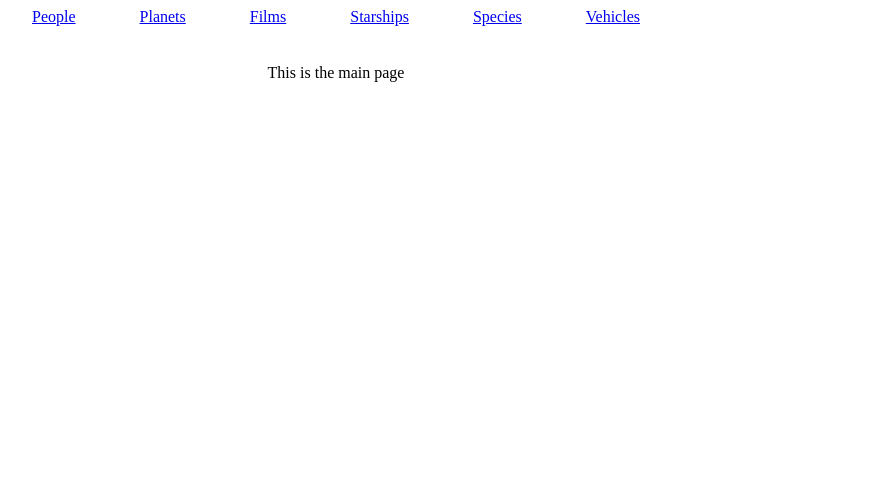
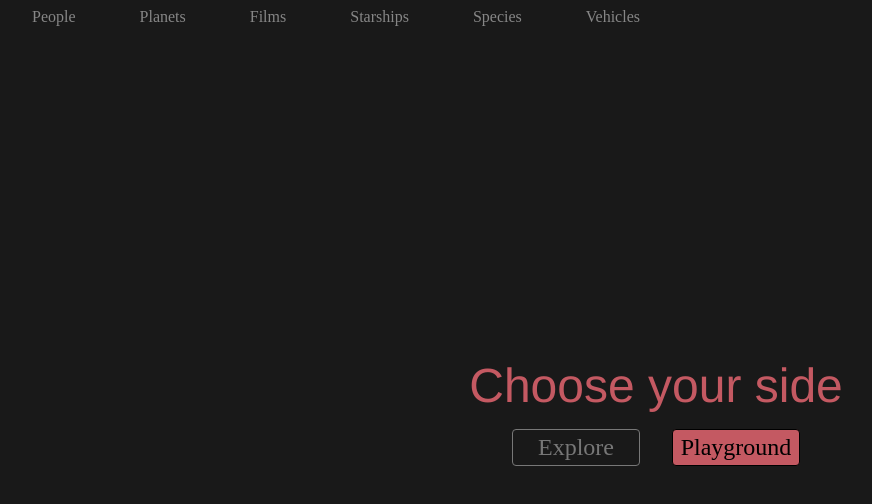
Before and after one commit to 4sites/swapiql-react-node-graphql, a Next.js app in the folder client-next/: page / in a window 1280 px wide. Shown: the top 504 px of the page, without its empty margins (304-1176 px from the left). Built offline with nearby package versions, Linux system fonts and the light colour scheme.

Commit message:
some shitty styles

```diff
--- a/client-next/components/Header.tsx
+++ b/client-next/components/Header.tsx
@@ -1,12 +1,24 @@
 import Link from 'next/link'
 
 export default () => (
-  <div className="w100 h2 flex justify-center">
-      <Link prefetch href='/people'><a className="ph4 pv2">People</a></Link>
-      <Link prefetch href='/planets'><a className="ph4 pv2">Planets</a></Link>
-      <Link prefetch href='/films'><a className="ph4 pv2">Films</a></Link>
-      <Link prefetch href='/starships'><a className="ph4 pv2">Starships</a></Link>
-      <Link prefetch href='/species'><a className="ph4 pv2">Species</a></Link>
-      <Link prefetch href='/vehicles'><a className="ph4 pv2">Vehicles</a></Link>
+  <div className="w100 flex justify-center">
+    <Link prefetch href="/people">
+      <a className="ph4 pv2 no-underline grey">People</a>
+    </Link>
+    <Link prefetch href="/planets">
+      <a className="ph4 pv2 no-underline grey">Planets</a>
+    </Link>
+    <Link prefetch href="/films">
+      <a className="ph4 pv2 no-underline grey">Films</a>
+    </Link>
+    <Link prefetch href="/starships">
+      <a className="ph4 pv2 no-underline grey">Starships</a>
+    </Link>
+    <Link prefetch href="/species">
+      <a className="ph4 pv2 no-underline grey">Species</a>
+    </Link>
+    <Link prefetch href="/vehicles">
+      <a className="ph4 pv2 no-underline grey">Vehicles</a>
+    </Link>
   </div>
 )
--- a/client-next/components/Layout.tsx
+++ b/client-next/components/Layout.tsx
@@ -2,14 +2,24 @@ import Header from './Header'
 import Head from 'next/head'
 
 export default ({ children }) => (
-  <div className="root">
+  <div className="root h-100">
     <Head>
       <title>GraphQL-SWAPI</title>
       <link rel="stylesheet" href="https://unpkg.com/tachyons@4.9.1/css/tachyons.min.css"/>
     </Head>
     <Header />
-    <div className="flex flex-column items-center mt4">
+    <div className="content">
       {children}
     </div>
+
+    <style jsx>
+    {`
+      .root {
+        display: grid;
+        grid-template-columns: auto;
+        grid-template-rows: 40px auto;
+      }
+    `}
+    </style>
   </div>
 )
--- a/client-next/next.config.js
+++ b/client-next/next.config.js
@@ -1,2 +1,17 @@
+const { BundleAnalyzerPlugin } = require('webpack-bundle-analyzer')
+const { ANALYZE } = process.env
+
 const withTypescript = require('@zeit/next-typescript')
-module.exports = withTypescript()
+module.exports = withTypescript({
+  webpack: function (config, { isServer }) {
+    if (ANALYZE) {
+      config.plugins.push(new BundleAnalyzerPlugin({
+        analyzerMode: 'server',
+        analyzerPort: isServer ? 8888 : 8889,
+        openAnalyzer: true
+      }))
+    }
+
+    return config
+  }
+})
--- a/client-next/pages/index.tsx
+++ b/client-next/pages/index.tsx
@@ -1,8 +1,20 @@
 import Layout from '../components/Layout'
-import withData from '../lib/withData'
+import globalStyles from '../styles/global.styles'
+import Link from 'next/link'
 
-export default withData(() => (
+export default () => (
   <Layout>
-    <div> This is the main page </div>
+    <div className="flex flex-row h-100 w-100">
+      <div className="w-50"></div>
+      <div className="w-50 flex flex-column justify-center items-center">
+        <div className="salmon f1 helvetica">Choose your side</div>
+        <div className="flex flex-row mv3">
+          <Link prefetch href="/"><div className="b--grey ba f3 pa1 mh3 w4 flex justify-center gray br2">Explore</div></Link>
+          <Link href='/playground'><div className="b--salmon ba black f3 pa1 mh3 w4 flex justify-center bg--salmon br2">Playground</div></Link>
+        </div>
+      </div>
+    </div>
+
+    <style global jsx>{globalStyles}</style>
   </Layout>
-))
+)
--- /dev/null
+++ b/client-next/styles/global.styles.ts
@@ -0,0 +1,22 @@
+import css from 'styled-jsx/css'
+
+export default css`
+  body {
+    background: #191919;
+  }
+  html,
+  body,
+  #__next {
+    height: 100%;
+  }
+
+  .grey {
+    --grey: #868686;
+    color: var(--grey);
+  }
+  .salmon {
+    --salmon: #c45962;
+    color: var(--salmon);
+  }
+  .bg--salmon { background-color: #c45962}
+`
```
Also changed, not shown: client-next/components/QueryView.tsx (added, +14 -0 lines), client-next/package.json (+5 -2 lines), client-next/pages/film.tsx (+13 -12 lines), client-next/pages/starship.tsx (+9 -62 lines), 2 other files (tests, documents, lock files or other folders).
